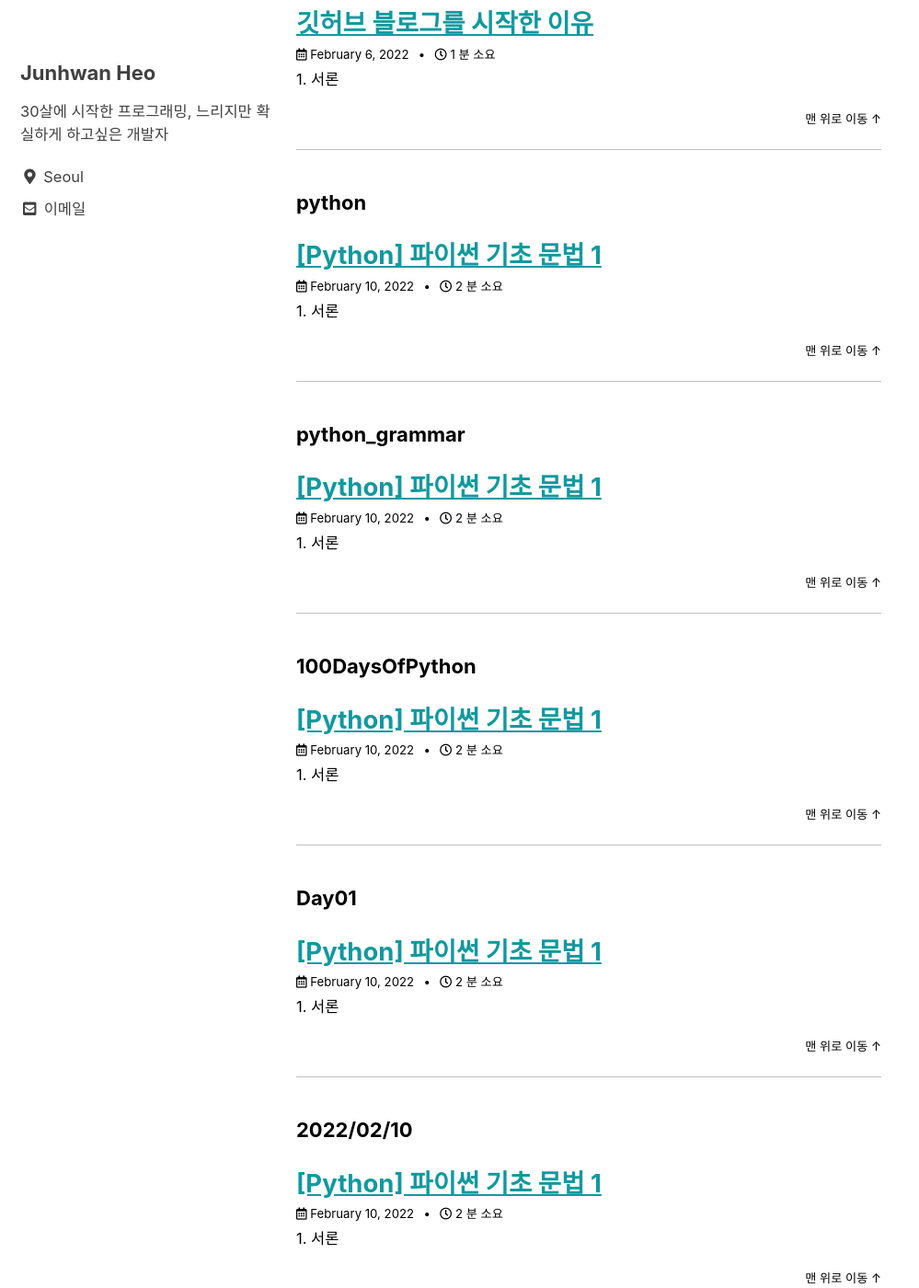
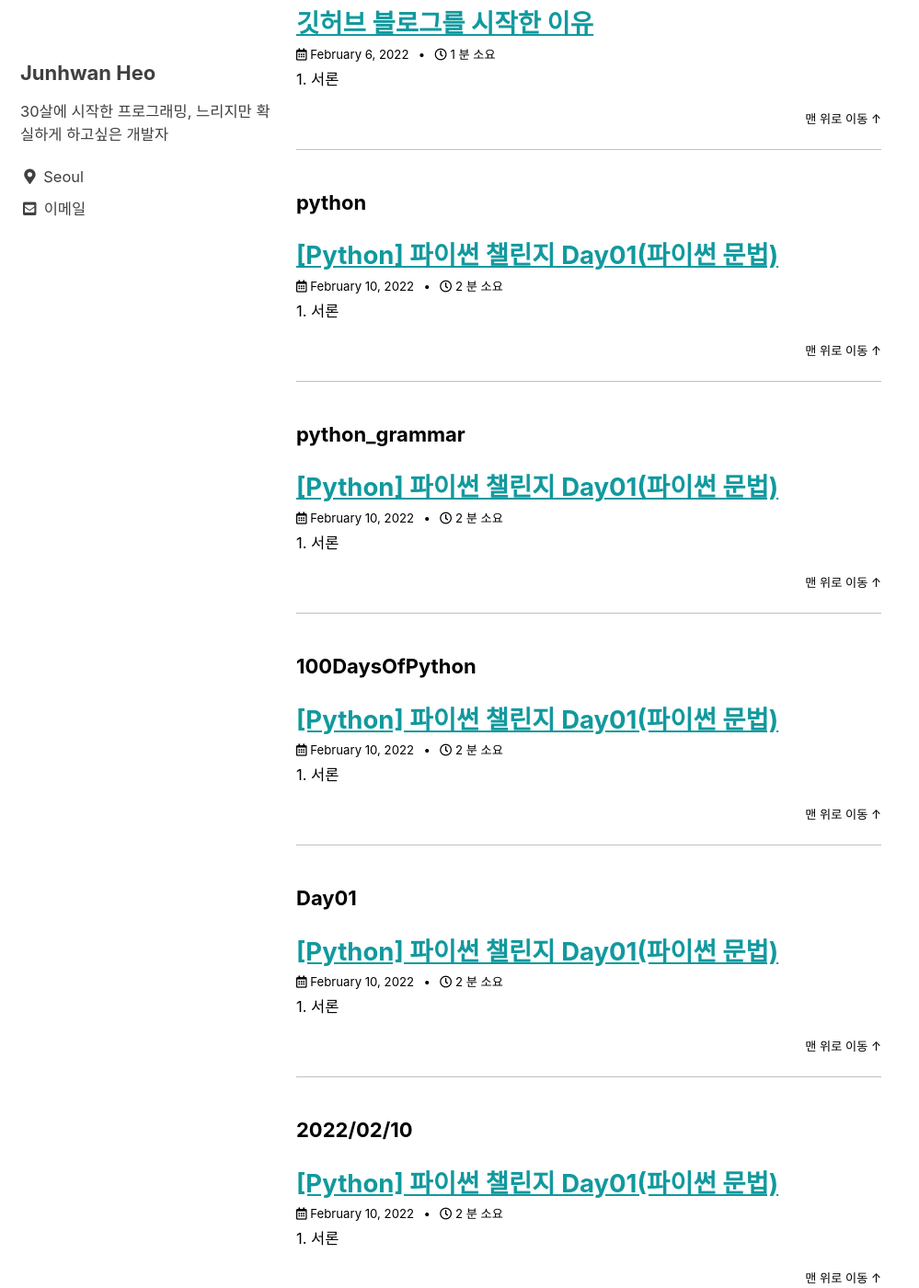
Before and after one commit to slowkoding/slowkoding.github.io, a Jekyll site: the page built from _pages/tag-archive.md, in a window 1280 px wide and 1400 px high, scrolled down 691 px. Shown: the whole window at 92% size, without its empty margins (0-999 px from the left). Built offline with Jekyll 4.4.1, drawn with Linux system fonts in a browser that asks for light colours; cached includes are drawn as plain includes.

Commit message:
Update 2022-02-10-python-day1.md

```diff
--- a/_posts/2022-02-10-python-day1.md
+++ b/_posts/2022-02-10-python-day1.md
@@ -1,6 +1,6 @@
 ---
 layout: single
-title: "[Python] 파이썬 기초 문법 1"
+title: "[Python] 파이썬 챌린지 Day01(파이썬 문법)"
 categories: Python
 tags: [python, python_grammar, 100DaysOfPython, Day01, 2022/02/10]
 toc: true
```
